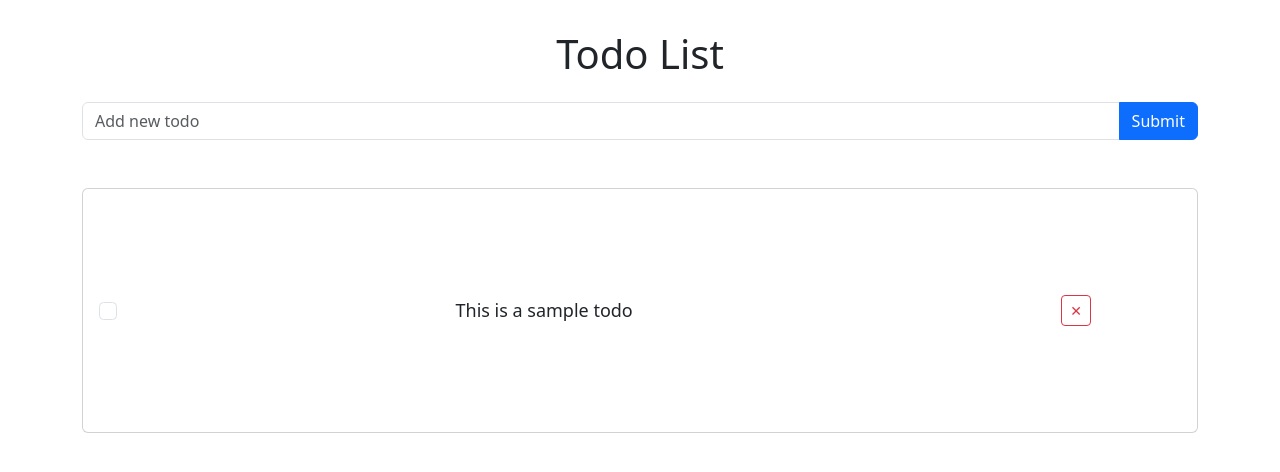
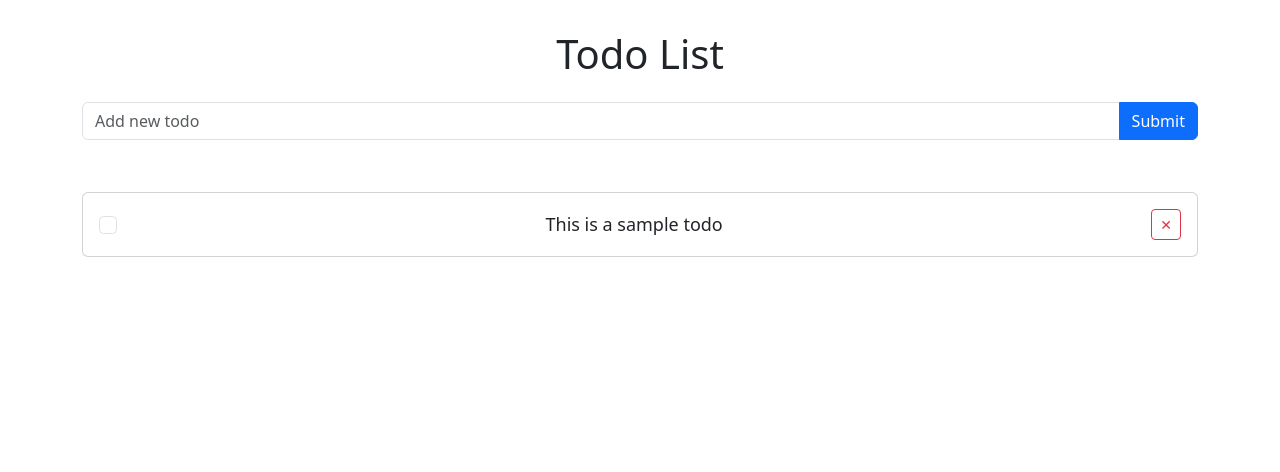
Before and after one commit to paulfermoreyes/react-todo-app, a React (Create React App) app: page / in a window 1280 px wide. Shown: the top 472 px of the page. Built offline with nearby package versions, Linux system fonts and the light colour scheme.

Commit message:
Updated Todo margins

```diff
--- a/src/App.tsx
+++ b/src/App.tsx
@@ -44,7 +44,7 @@ function App() {
         {todos.map((todo, index) => (
           <Row>
             <Col>
-              <Card>
+              <Card style={{backgroundColor: todo.isDone ? "#EFEFEF" : "#FFF" }} className="mx-auto my-1">
                 <Card.Body>
                   <Todo
                     key={index}
--- a/src/components/Todo/Todo.tsx
+++ b/src/components/Todo/Todo.tsx
@@ -14,7 +14,7 @@ function Todo({ todo, index, markTodo, removeTodo }: ITodoProps) {
                 />
             </div>
             <span style={{ textDecoration: todo.isDone ? "line-through" : "" }}>{todo.text}</span>
-            <div style={{margin: "90px"}}>
+            <div>
                 {/* <Button variant="outline-success" onClick={() => markTodo(index)}>✓</Button>{' '} */}
                 <Button variant="outline-danger" size="sm" onClick={() => removeTodo(index)}>✕</Button>
             </div>
```
